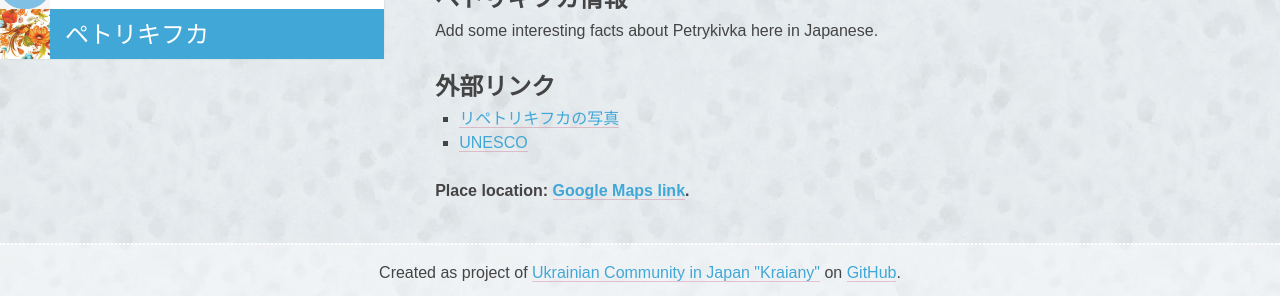
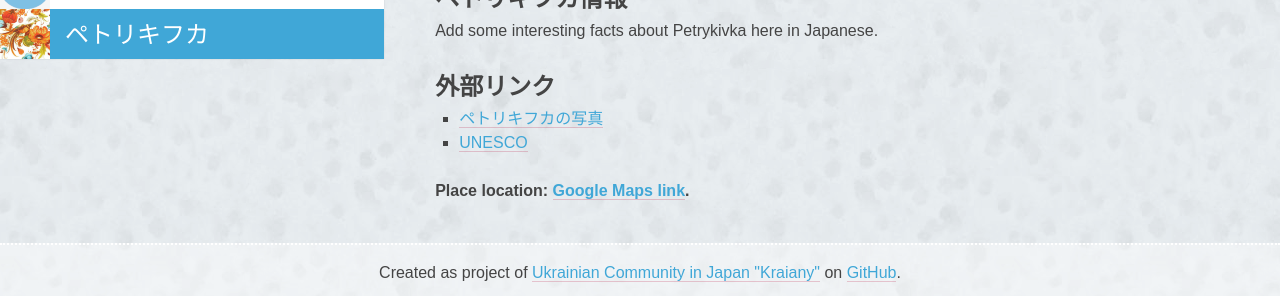
Before and after one commit to Kraiany/ukraine-info, a Jekyll site: the page built from petrykivka.md, in a window 1280 px wide. Shown: the part 181-477 px from the top of the page. Built offline with Jekyll 4.4.1, drawn with Linux system fonts in a browser that asks for light colours; Markdown is read by kramdown in place of the engine named in the settings.

Commit message:
Fixed a typo

```diff
--- a/petrykivka.md
+++ b/petrykivka.md
@@ -12,5 +12,5 @@ Add some interesting facts about Petrykivka here in Japanese.
 
 ## 外部リンク
 
-* <a href="http://instagram.com/petrykivka">リペトリキフカの写真</a>
+* <a href="http://instagram.com/petrykivka">ペトリキフカの写真</a>
 * <a href="http://www.unesco.org/culture/ich/RL/00893">UNESCO</a>
```
